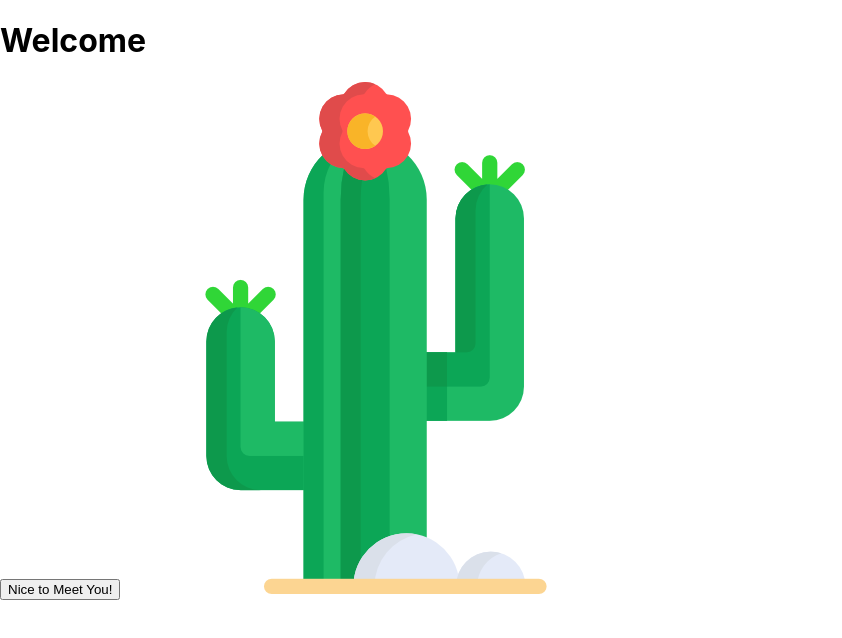
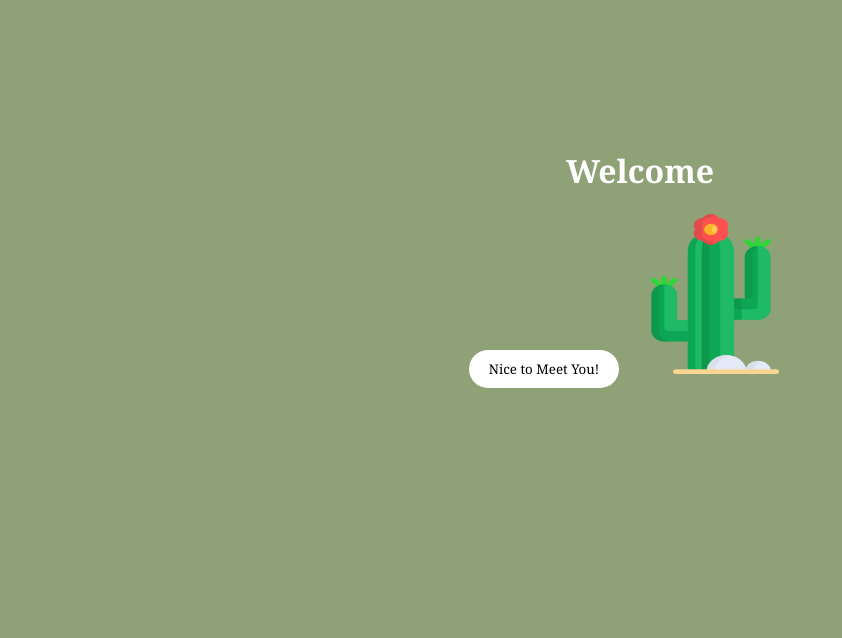
Before and after one commit to BellaMalo1/react-port, a React (Create React App) app: page / in a window 1280 px wide. Shown: the top 638 px of the page, without its empty margins (0-842 px from the left). Built offline with nearby package versions, Linux system fonts and the light colour scheme.

Commit message:
welcome page

```diff
--- /dev/null
+++ b/src/components/welcome.css
@@ -0,0 +1,27 @@
+body{
+  font-family: Georgia, 'Times New Roman', Times, serif;
+  box-sizing: boarder-box;
+  background-color: #8fa277;
+
+
+}
+.Welcome-page-container{
+    color: white;
+    text-align: center;
+    padding: 10%;
+
+  }
+ .cactus{
+   height: 20vh;
+   width: 15vw;
+
+}
+button{
+    padding: 10px 20px;
+    background-color:white;
+    border: none;
+    border-radius: 50px;
+    cursor: pointer;
+    font-family: Georgia, 'Times New Roman', Times, serif;
+    transition-delay: width 2s;
+}
--- a/src/components/welcome.js
+++ b/src/components/welcome.js
@@ -1,3 +1,5 @@
+import welcome from './welcome.css'
+
 function Welcome (){
 
 
```
